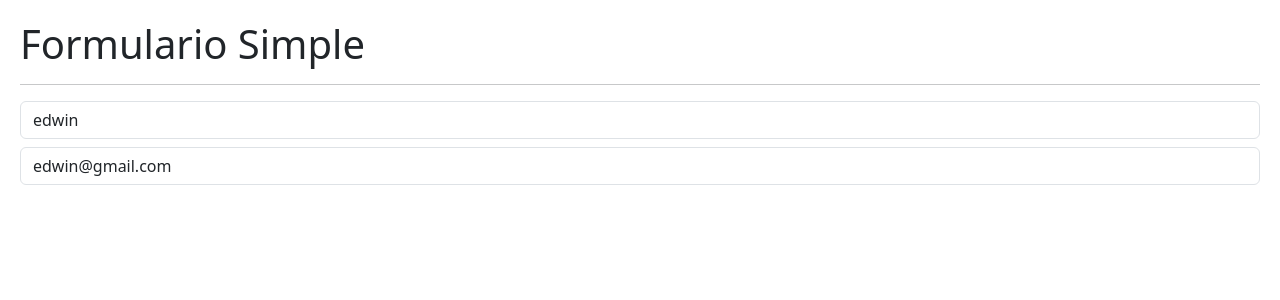
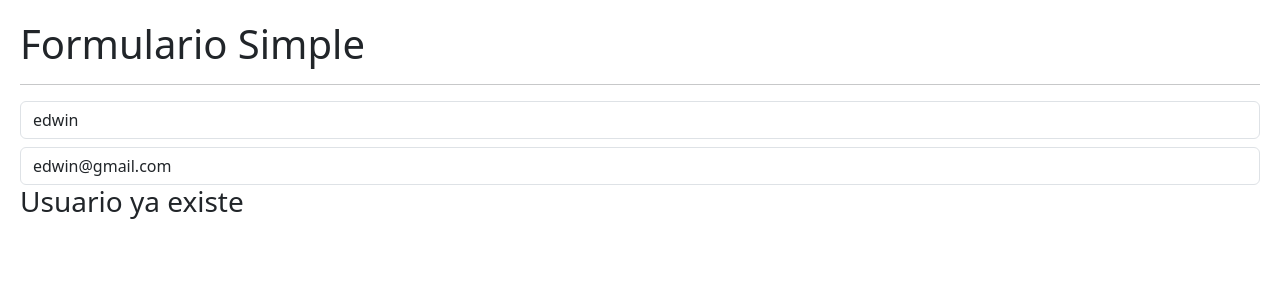
Before and after one commit to EdwinAlexanderBernardinoMoran/hookAppp, a React (Vite) app: page / in a window 1280 px wide. Shown: the top 300 px of the page. Built offline with nearby package versions, Linux system fonts and the light colour scheme.

Commit message:
S9 - useEffect unmont - Cleanup

```diff
--- /dev/null
+++ b/src/useEffect/Message.jsx
@@ -0,0 +1,19 @@
+import { useEffect } from "react"
+
+export const Message = () => {
+
+  useEffect(() => {
+    console.log('Message mounted');
+
+
+    return () => {
+      console.log('Message unmounted');
+    }
+  }, [])
+
+  return (
+    <>
+        <h3>Usuario ya existe</h3>
+    </>
+  )
+}
--- a/src/useEffect/SimpleForm.jsx
+++ b/src/useEffect/SimpleForm.jsx
@@ -1,4 +1,5 @@
 import { useEffect, useState } from "react"
+import { Message } from "./Message";
 
 export const SimpleForm = () => {
   const [formState, setForm] = useState({
@@ -17,15 +18,15 @@
   }
 
   useEffect(() => {
-    console.log('useEffect called');
+    // console.log('useEffect called');
   }, []);
 
   useEffect(() => {
-    console.log('formState changed');
+    // console.log('formState changed');
   }, [formState])
 
   useEffect(() => {
-    console.log('email changed');
+    // console.log('email changed');
   }, [email])
 
   return (
@@ -35,6 +36,8 @@
 
     <input type="text" className="form-control" placeholder="username" name="username" value={ username} onChange={ onInputChange }/>
     <input type="email" className="form-control mt-2" placeholder="alexa@gmail.com" name="email" value={ email } onChange={ onInputChange } />
+
+    { (username === 'edwin') && <Message />}
     </>
   )
 }
```
Also changed, not shown: react.txt.
